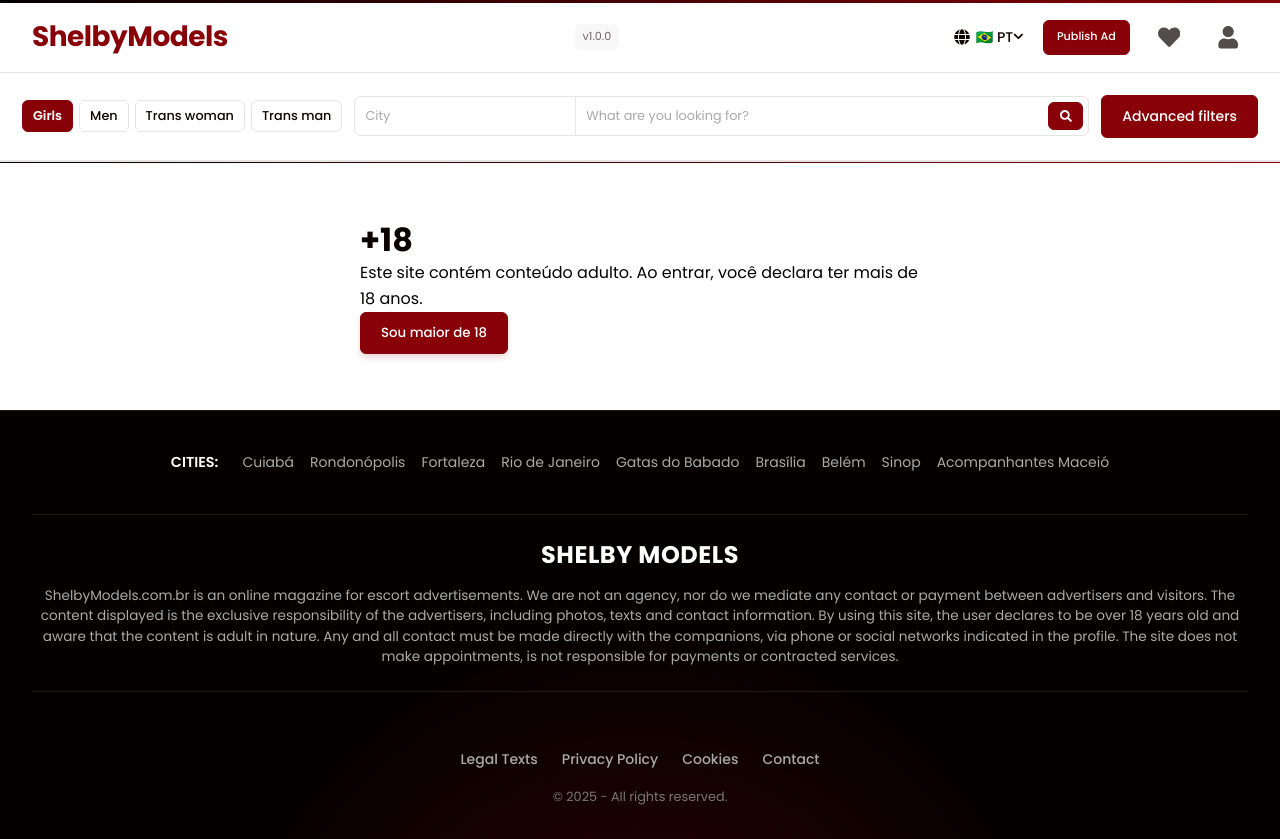
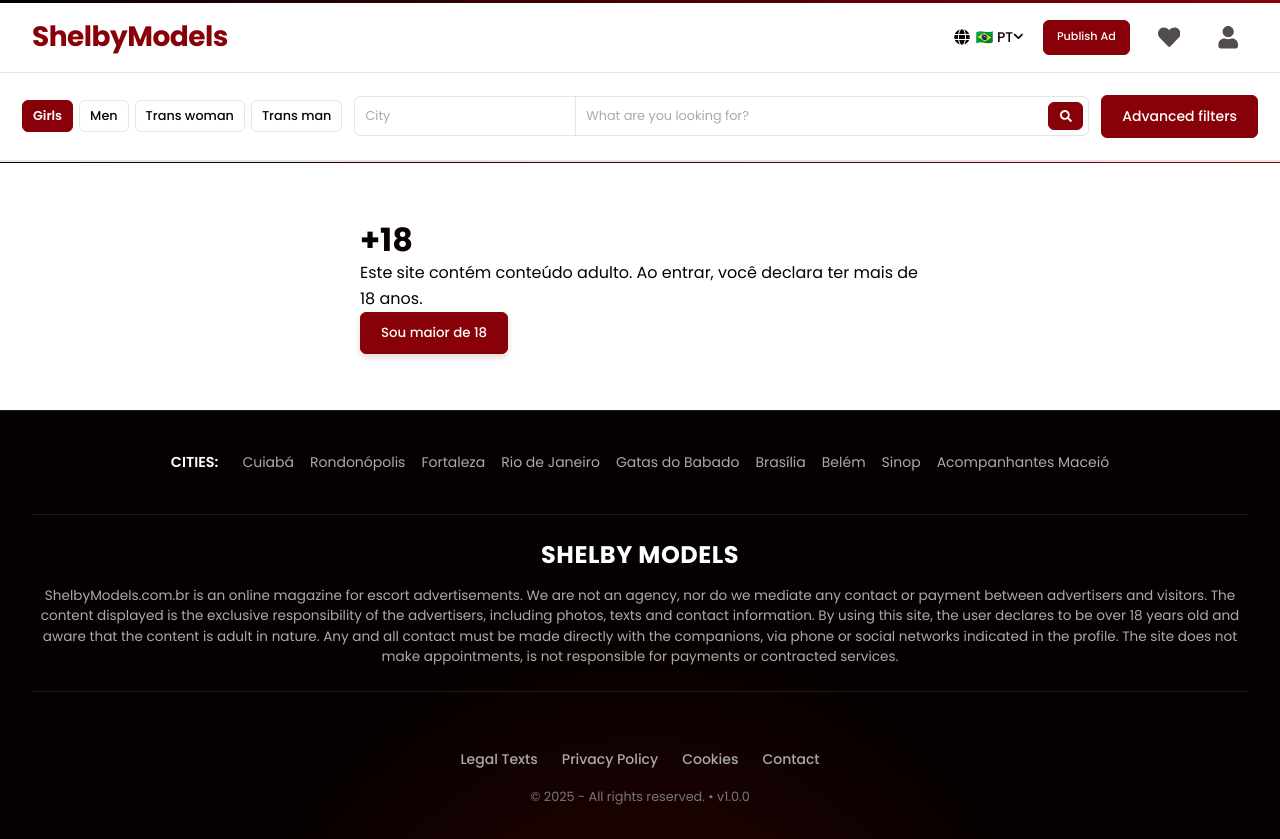
Before and after one commit to rodrigomarcell/ShelbyModels.Frontend, a React (Vite) app: page /#/age in a window 1280 px wide. Built offline with nearby package versions, Linux system fonts and the light colour scheme.

Commit message:
Remove a exibição da versão no componente Header e adiciona a versão no rodapé, mantendo a consistência do versionamento. Além disso, limpa o CSS removendo estilos não utilizados relacionados à versão.

```diff
--- a/src/components/Footer/Footer.jsx
+++ b/src/components/Footer/Footer.jsx
@@ -56,7 +56,7 @@
           </div>
 
           <div className="footer-copyright">
-            <p>© {currentYear} - {t('footer.copyright')}</p>
+            <p>© {currentYear} - {t('footer.copyright')} • v1.0.0</p>
           </div>
         </div>
       </div>
--- a/src/components/header/Header.css
+++ b/src/components/header/Header.css
@@ -28,25 +28,6 @@
   align-items: center;
 }
 
-.version-label {
-  font-size: 0.7rem;
-  color: var(--color-dark-soft);
-  opacity: 0.6;
-  font-weight: 400;
-  margin-left: 0.75rem;
-  padding: 0.25rem 0.5rem;
-  background-color: rgba(0, 0, 0, 0.05);
-  border-radius: var(--radius-sm);
-  -webkit-user-select: none;
-  user-select: none;
-  transition: all var(--transition-quick);
-  cursor: default;
-}
-
-.version-label:hover {
-  opacity: 0.8;
-  background-color: rgba(0, 0, 0, 0.08);
-}
 
 .header-actions {
   display: flex;
@@ -335,12 +316,6 @@
     opacity: 1;
   }
 
-  .version-label {
-    font-size: 0.6rem;
-    margin-left: 0.5rem;
-    padding: 0.2rem 0.4rem;
-    opacity: 0.5;
-  }
 
   .header-bottom {
     padding: 0.75rem 0;
--- a/src/components/header/Header.jsx
+++ b/src/components/header/Header.jsx
@@ -23,10 +23,6 @@
             <Link to="/" className="logo-container">
               <Logo />
             </Link>
-
-            <div className="version-label">
-              v1.0.0
-            </div>
 
             <div className="header-actions">
               <LanguageSwitcher />
```
